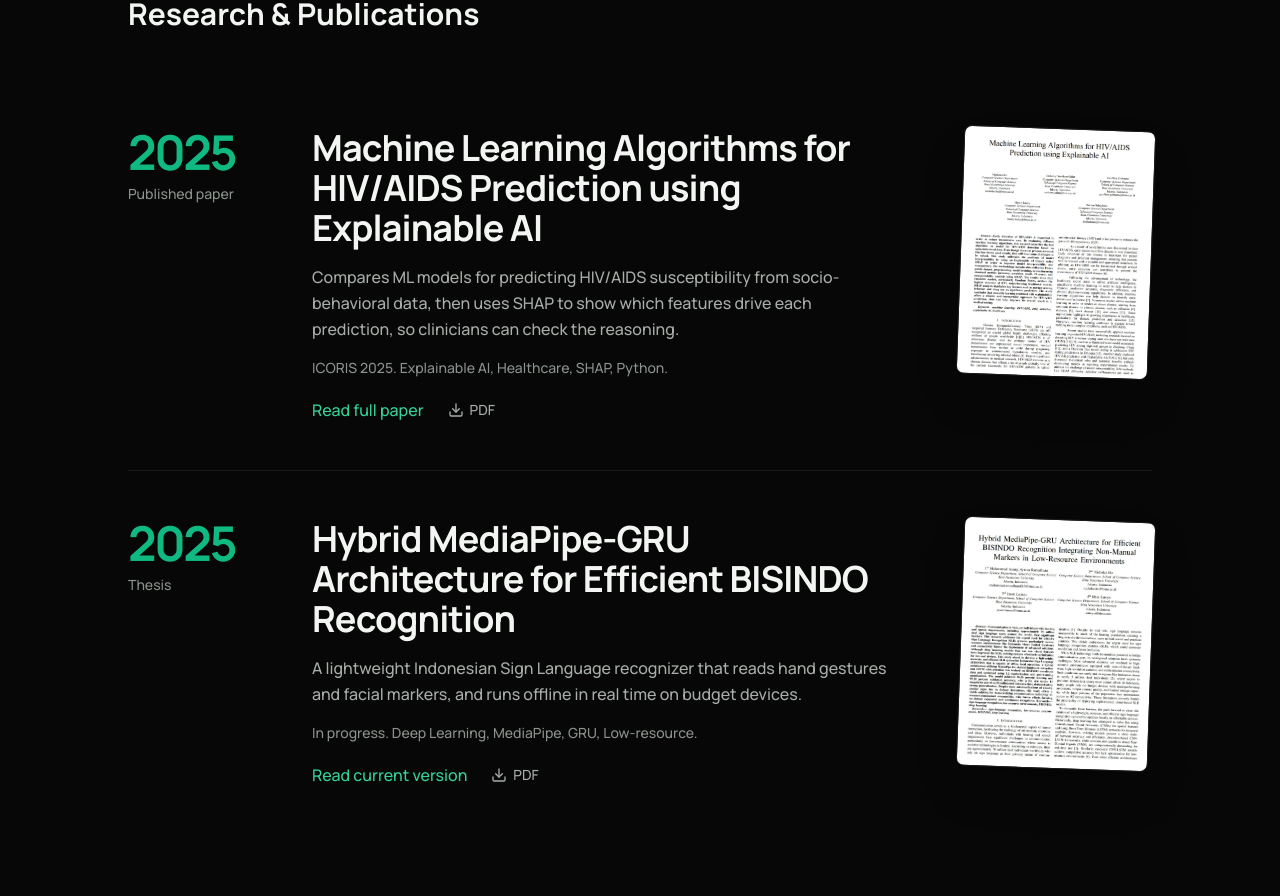
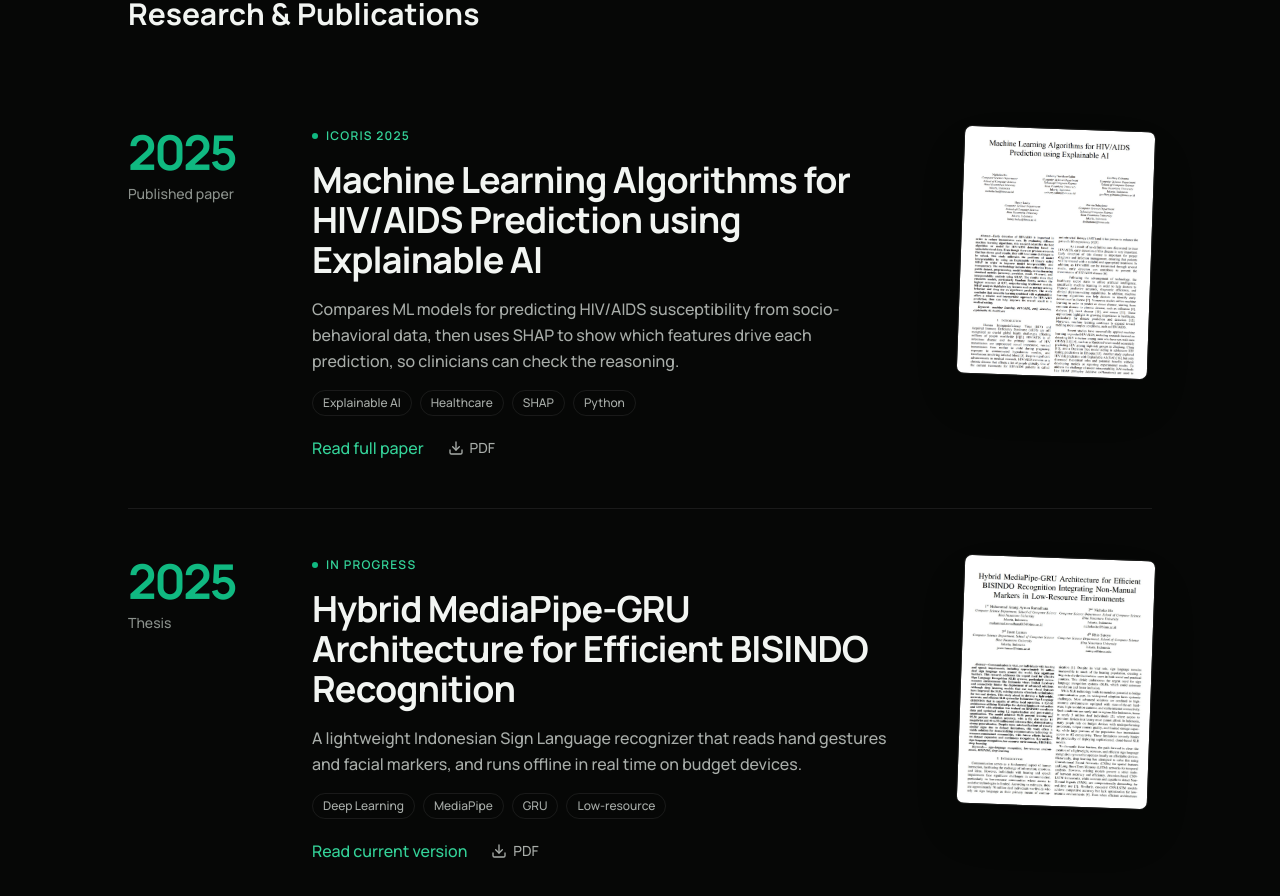
Before and after one commit to NichoHo/portfolio, a Next.js app: page /portfolio/ in a window 1280 px wide. Shown: the part 5200-6096 px from the top of the page. Built offline with nearby package versions, Linux system fonts and the light colour scheme.

Commit message:
style: research tags as pills, venue as eyebrow label

```diff
--- a/components/Research.tsx
+++ b/components/Research.tsx
@@ -31,6 +31,8 @@ const papers = [
   },
 ];
 
+const chip = "px-2.5 py-1 text-xs rounded-full border border-[var(--border)] text-[var(--text-secondary)]";
+
 export function Research() {
   return (
     <section id="research">
@@ -50,13 +52,19 @@ export function Research() {
               </div>
 
               <div className="space-y-4">
+                <p className="flex items-center gap-2 text-xs font-semibold uppercase tracking-widest text-emerald-600 dark:text-emerald-400">
+                  <span className="h-1.5 w-1.5 rounded-full bg-emerald-500" aria-hidden />
+                  {p.venue}
+                </p>
                 <h3 className="text-2xl md:text-4xl font-bold tracking-tight leading-[1.1] text-[var(--text-primary)] max-w-[24ch]">
                   {p.title}
                 </h3>
                 <p className="text-[var(--text-secondary)] leading-relaxed max-w-[58ch]">{p.summary}</p>
-                <p className="text-sm text-[var(--text-tertiary)]">
-                  {p.venue}. {p.tags.join(", ")}.
-                </p>
+                <div className="flex flex-wrap gap-2">
+                  {p.tags.map((t) => (
+                    <span key={t} className={chip}>{t}</span>
+                  ))}
+                </div>
                 <div className="flex flex-wrap items-center gap-x-6 gap-y-3 pt-1">
                   <a href={p.pdf} target="_blank" rel="noreferrer" className="inline-flex items-center gap-1.5 font-medium text-emerald-600 dark:text-emerald-400 hover:underline underline-offset-4">
                     {p.cta}
```
